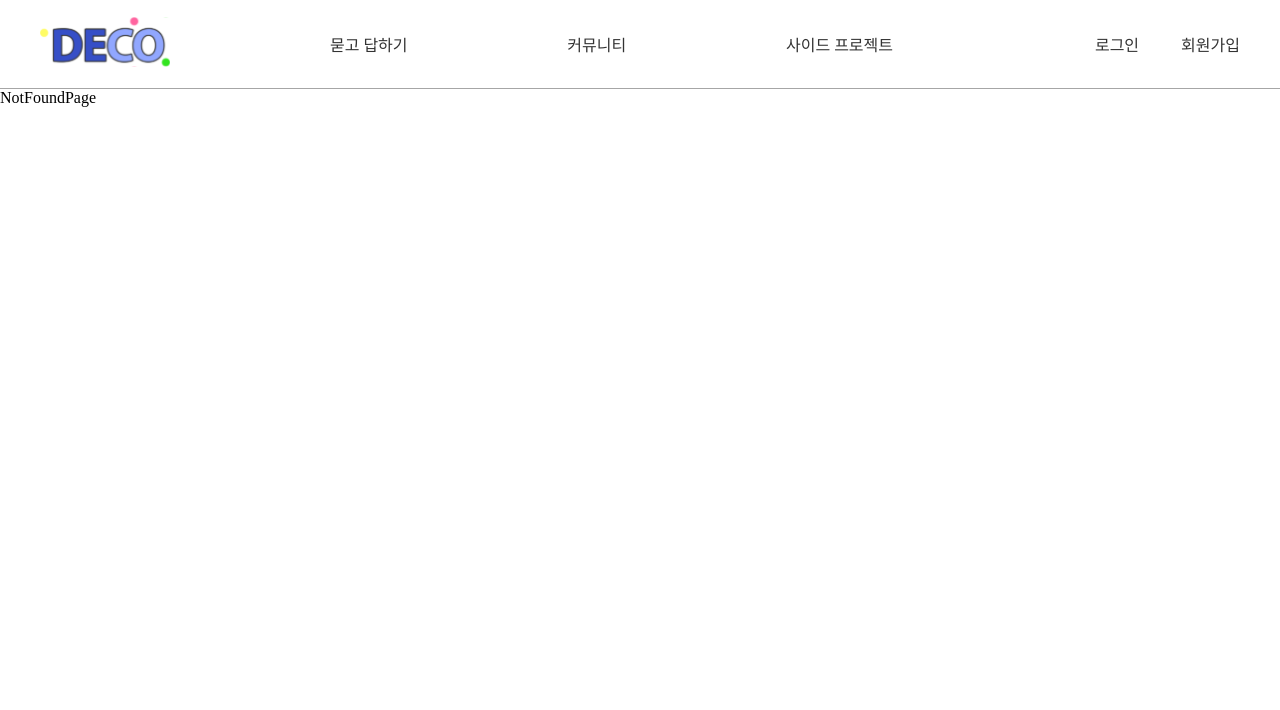
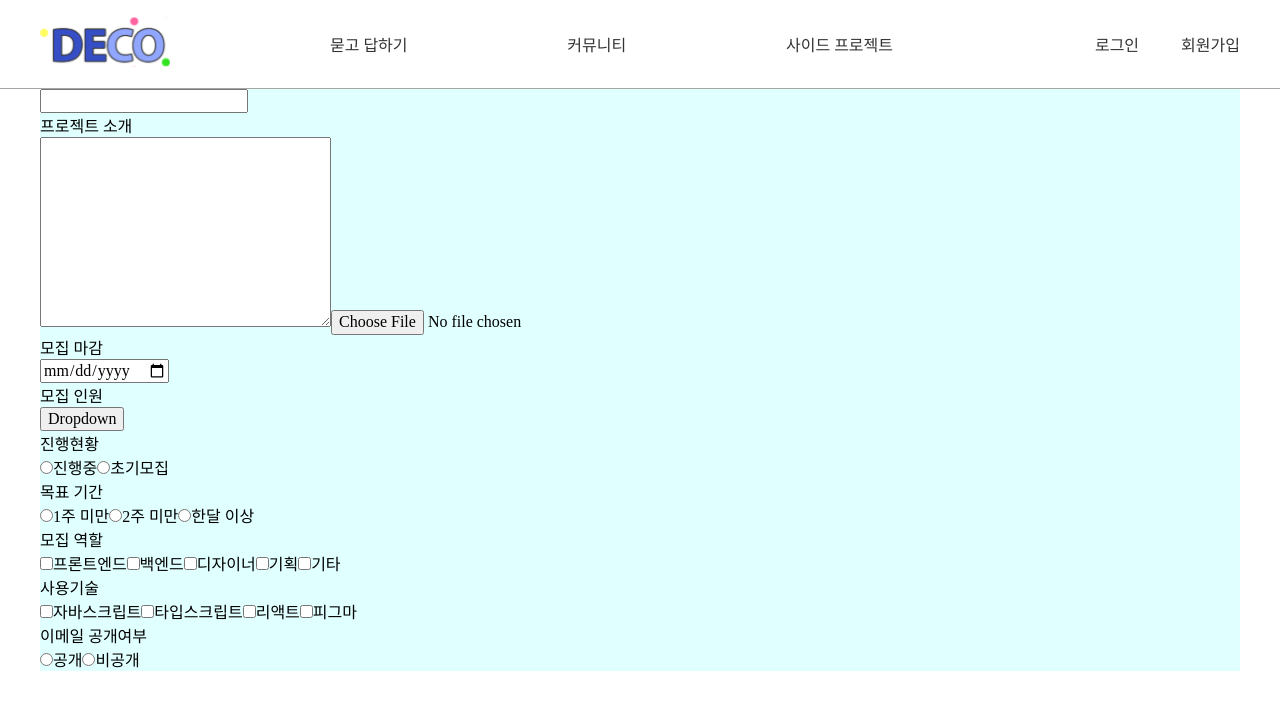
Before and after one commit to Likelion-lucky7/DECO, a React (Vite) app in the folder deco/: page /sideprojectwrtie in a window 1280 px wide. Shown: the top 710 px of the page. Built offline with nearby package versions, Linux system fonts and the light colour scheme.

Commit message:
[Style] 사이드 프로젝트 게시글 작성 페이지 마크업 #58 - 기본 마크업 완성

```diff
--- a/deco/src/app/App.jsx
+++ b/deco/src/app/App.jsx
@@ -34,7 +34,7 @@ function App() {
         <Route path="/community/write" element={<CommunityWrite />} />
         <Route path="/sideproject" element={<SideProjectPage />} />
         <Route path="/sideproject/:id" element={<SideProjectDetail />} />
-        <Route path="/sideproject/wrtie" element={<SideProjectWrite />} />
+        <Route path="/sideprojectwrtie" element={<SideProjectWrite />} />
         <Route path="/*" element={<NotFoundPage />} />
       </Routes>
     </div>
--- a/deco/src/components/SideProjectPage/SideProjectWrite.jsx
+++ b/deco/src/components/SideProjectPage/SideProjectWrite.jsx
@@ -1,9 +1,73 @@
-import React from 'react'
+import React from "react";
+import styles from "./SideProjectWrite.module.css";
 
 const SideProjectWrite = () => {
   return (
-    <div>SideProjectWrite</div>
-  )
-}
+    <div className={styles.container}>
+      <input type="text"className={styles.titleInput} />
+      <h2>프로젝트 소개</h2>
+      <textarea name="" id="" cols="30" rows="10" style={styles.descriptionInput}/>
+      <input type="file" />
+      <h2 className={styles.date}>모집 마감</h2>
+      <input type="date" />
+      <h2 className={styles.people}>모집 인원</h2>
+      <div className={styles.dropdown}>
+        <button className={styles.dropButton}>Dropdown</button>
+        <div className={styles.dropdownContent}>
+          <a href="#">1명</a>
+          <a href="#">2명</a>
+          <a href="#">3명</a>
+        </div>
+      </div>
+      <div className={styles.satus}>
+      <h2 >진행현황</h2>
+      <input type="radio" name="status" id="ing" />
+      <label htmlFor="ing">진행중</label>
+      <input type="radio" name="status" id="start" />
+      <label htmlFor="start">초기모집</label>
+      </div>
+      <div className={styles.period}>
+        <h2>목표 기간</h2>
+        <input type="radio" name="period" id="2week"></input>
+        <label htmlFor="2week">1주 미만</label>
+        <input type="radio" name="period" id="1month"></input>
+        <label htmlFor="1month">2주 미만</label>
+        <input type="radio" name="period" id="more_than_1month"></input>
+        <label htmlFor="more_than_1month">한달 이상</label>
+      </div>
+      <div className={styles.role}>
+        <h2>모집 역할</h2>
+        <input type="checkbox" id="frontend" />
+        <label htmlFor="frontend">프론트엔드</label>
+        <input type="checkbox" id="backend" />
+        <label htmlFor="backend">백엔드</label>
+        <input type="checkbox" id="design" />
+        <label htmlFor="design">디자이너</label>
+        <input type="checkbox" id="plan" />
+        <label htmlFor="plan">기획</label>
+        <input type="checkbox" id="etc" />
+        <label htmlFor="etc">기타</label>
+      </div>
+
+      <div className={styles.skill}>
+        <h2>사용기술</h2>
+        <input type="checkbox" id="javascript" />
+        <label htmlFor="javascript">자바스크립트</label>
+        <input type="checkbox" id="typescript" />
+        <label htmlFor="typescript">타입스크립트</label>
+        <input type="checkbox" id="react" />
+        <label htmlFor="react">리액트</label>
+        <input type="checkbox" id="figma" />
+        <label htmlFor="figma">피그마</label>
+      </div>
+
+      <h2>이메일 공개여부</h2>
+      <input type="radio" name="email" id="open" />
+      <label htmlFor="open">공개</label>
+      <input type="radio" name="email" id="private" />
+      <label htmlFor="private">비공개</label>
+    </div>
+  );
+};
 
 export default SideProjectWrite;
--- /dev/null
+++ b/deco/src/components/SideProjectPage/SideProjectWrite.module.css
@@ -0,0 +1,35 @@
+.container {
+  width: 1200px;
+  min-width: 1000px;
+  margin: 0 auto;
+background-color: lightcyan;
+}
+
+.dropButton {
+  font-size: 16px;
+}
+
+.dropButton {
+  position: relative;
+  display: inline-block;
+}
+
+.dropdownContent {
+  display: none;
+  position: absolute;
+  background-color: #f1f1f1;
+  min-width: 160px;
+  box-shadow: 0px 8px 16px 0px rgba(0,0,0,0.2);
+  z-index: 1;
+}
+
+.dropdownContent a {
+  color: black;
+  text-decoration: none;
+  display: block;
+}
+/* .dropdownContent a:hover {background-color: #ddd;} */
+
+/* .dropdown:hover .dropdownContent {display: block;} */
+
+/* .dropdown:hover .dropButton {background-color: #3e8e41;} */
```
